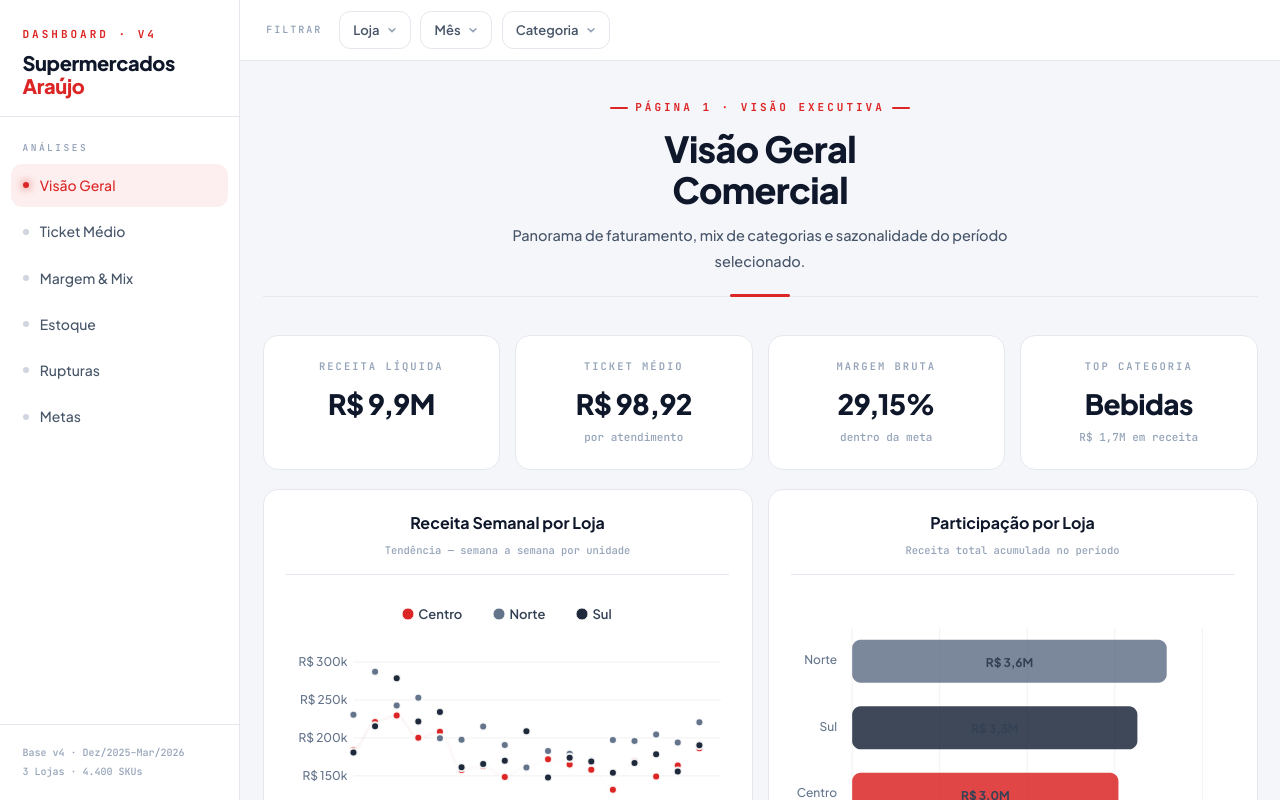
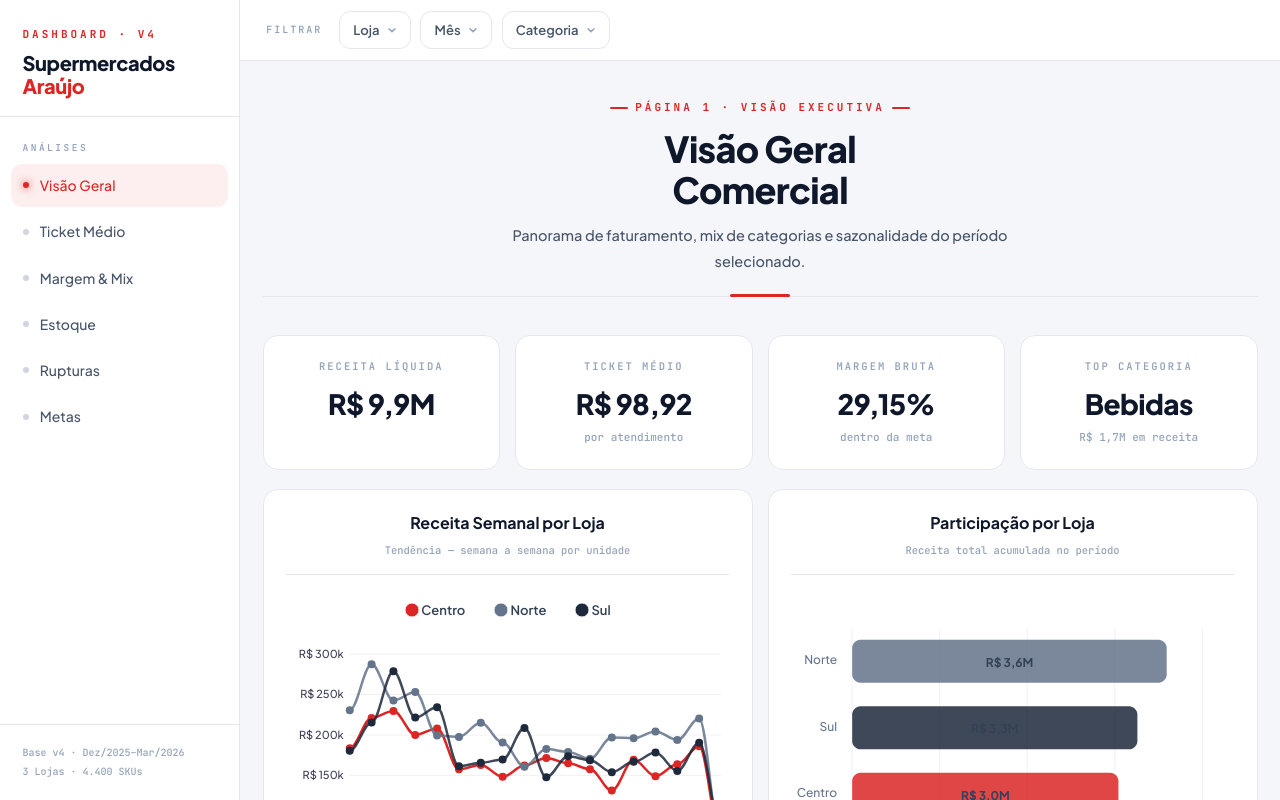
Before and after one commit to Faeueu/dashboard_araujo, a React (Vite) app: page / in a window 1280 px wide. Built offline with nearby package versions, Linux system fonts and the light colour scheme.

Commit message:
UI update

```diff
--- a/src/components/Charts.jsx
+++ b/src/components/Charts.jsx
@@ -1,5 +1,3 @@
-// src/components/Charts.jsx
-// ApexCharts wrapper — Light theme, bigger charts, intuitive formatting
 import ReactApexChart from 'react-apexcharts';
 
 export const COLORS = {
@@ -58,53 +56,122 @@ export function LineChart({ labels, datasets, yFmt, yMin, yMax, legend = false,
   const series = datasets.map(ds => ({
     name: ds.label || '',
     data: ds.data,
-    type: 'line',
+
   }));
 
   const options = {
     ...baseTheme,
-    chart: { ...baseTheme.chart, type: 'line', height: height || 300 },
+    chart: {
+      ...baseTheme.chart,
+      type: 'line',
+      height: height || 300,
+
+      zoom: {
+        enabled: false,
+        type: 'x',
+        autoScaleYaxis: false,
+        zoomedArea: {
+          fill:   { color: 'transparent' },
+          stroke: { color: 'transparent' },
+        },
+      },
+      selection: { enabled: false },
+      pan:       { enabled: false },
+      toolbar: {
+        show: false,
+        tools: {
+          download:  false,
+          selection: false,
+          zoom:      false,
+          zoomin:    false,
+          zoomout:   false,
+          pan:       false,
+          reset:     false,
+        },
+      },
+    },
+
     colors: datasets.map(ds => ds.borderColor || COLORS.red),
+
     stroke: {
-      width: datasets.map(ds => ds.borderWidth || 3),
-      curve: 'smooth',
-      dashArray: datasets.map(ds => ds.borderDash ? 6 : 0),
+      curve:     'smooth',
+      width:     datasets.map(ds => ds.borderDash ? 1.8 : 2.5),
+      dashArray: datasets.map(ds => ds.borderDash ? 6   : 0),
     },
+
     fill: {
       type: datasets.map(ds => ds.fill ? 'gradient' : 'solid'),
-      opacity: datasets.map(ds => ds.fill ? 0.15 : 0),
-      gradient: { shadeIntensity: 0.3, opacityFrom: 0.2, opacityTo: 0.02, stops: [0, 90, 100] },
+      gradient: {
+        shade:          'dark',
+        type:           'vertical',
+        shadeIntensity: 0,
+        opacityFrom:    5,
+        opacityTo:      1,
+        stops:          [0, 85, 100],
+        inverseColors:  false,
+      },
     },
+
     markers: {
-      size: datasets.map(ds => ds.pointRadius != null ? ds.pointRadius + 1 : 4),
-      colors: datasets.map(ds => ds.pointBackgroundColor || ds.borderColor || COLORS.red),
-      strokeWidth: 2,
-      strokeColors: '#fff',
-      hover: { sizeOffset: 3 },
+      size:        datasets.map(ds => ds.borderDash ? 0 : 4),
+      colors:      datasets.map(ds => ds.pointBackgroundColor || ds.borderColor || COLORS.red),
+      strokeWidth: 0,
+      hover:       { sizeOffset: 2 },
     },
+
     xaxis: {
       categories: labels,
-      labels: { style: { colors: '#64748B', fontSize: '12px', fontWeight: 500 }, rotate: -40 },
+      tickAmount: maxT,
+      labels: {
+        style: { colors: '#3E3E58', fontSize: '11px', fontWeight: 500 },
+        rotate: -35,
+        hideOverlappingLabels: true,
+      },
       axisBorder: { show: false },
-      axisTicks: { show: false },
-      tickAmount: maxT,
+      axisTicks:  { show: false },
     },
+
     yaxis: {
-      min: yMin, max: yMax,
+      min: yMin,
+      max: yMax,
       labels: {
-        style: { colors: '#64748B', fontSize: '12px', fontWeight: 500 },
+        style:     { colors: '#3E3E58', fontSize: '11px', fontWeight: 500 },
         formatter: yFmt || (v => v),
       },
     },
-    legend: { ...baseTheme.legend, show: legend, position: 'top' },
+
+    grid: {
+      ...baseTheme.grid,
+      xaxis: { lines: { show: false } },
+      yaxis: { lines: { show: true  } },
+    },
+
+    legend: {
+      ...baseTheme.legend,
+      show:     legend,
+      position: 'top',
+      markers:  { width: 16, height: 3, radius: 2 },
+      itemMargin: { horizontal: 14 },
+    },
+
     tooltip: {
       ...baseTheme.tooltip,
+      shared:    true,
+      intersect: false,
       y: { formatter: yFmt || (v => v) },
     },
-    grid: baseTheme.grid,
+
+    dataLabels: { enabled: false },
   };
 
-  return <ReactApexChart options={options} series={series} type="line" height={height || 300} />;
+  return (
+    <ReactApexChart
+      options={options}
+      series={series}
+      type="line"           // tipo definido AQUI, não dentro de cada série
+      height={height || 300}
+    />
+  );
 }
 
 // ── BAR CHART ──────────────────────────────────────────────────
```
